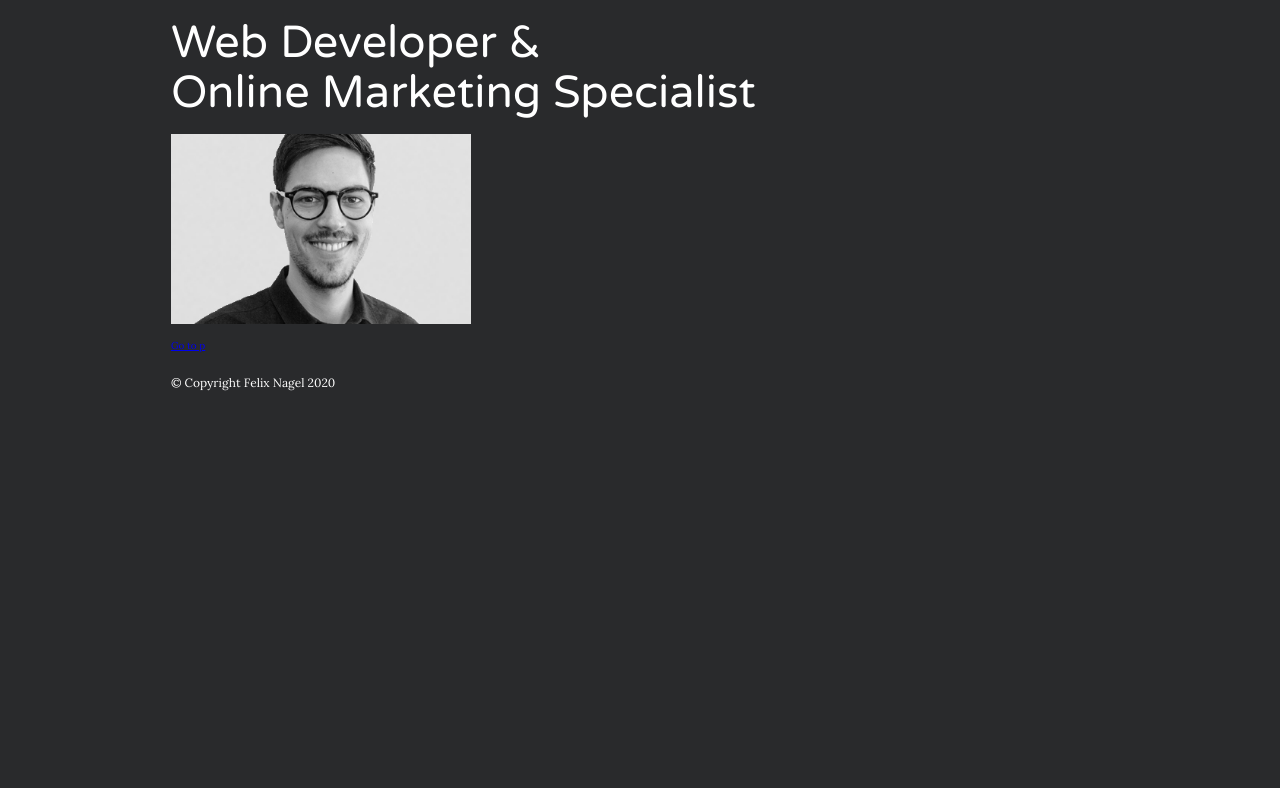
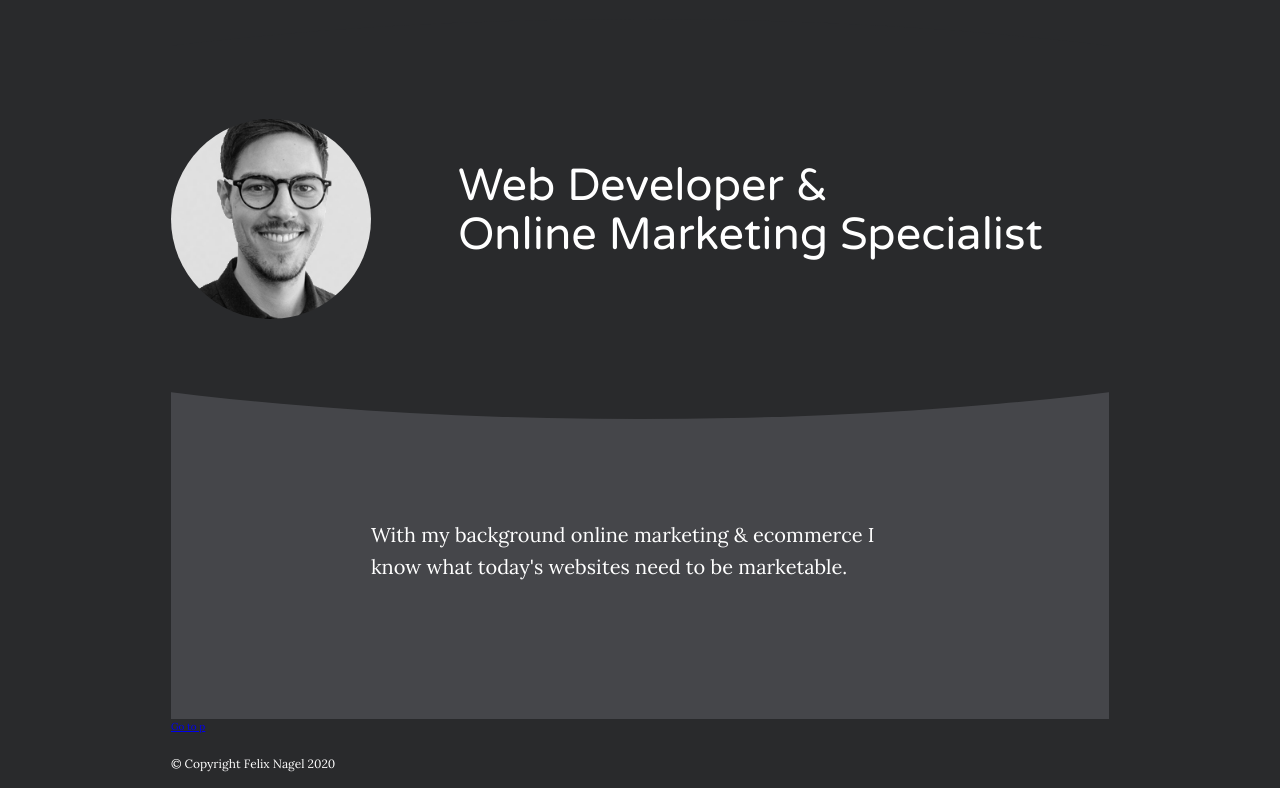
Before and after one commit to fenagel/personal-site, a Gatsby site: page / in a window 1280 px wide. Shown: the part 61-849 px from the top of the page. Before the commit the page ends 800 px from the top, so only its background shows below. Built offline with nearby package versions, Linux system fonts and the light colour scheme; Gatsby itself is replaced by a stand-in of ours.

Commit message:
added some styling on the homepage header including a profile picture

```diff
--- a/src/components/header.js
+++ b/src/components/header.js
@@ -9,7 +9,6 @@ const Div = styled.div`
   padding: 1.45rem 1.0875rem;
 `
 const MyHeader = styled.header`
-  margin-bottom: 1.45rem;
   background: #292A2C;
 `
 const StyledH1 = styled.h1`
--- a/src/components/image.js
+++ b/src/components/image.js
@@ -18,19 +18,23 @@ const Image = () => {
     query {
       placeholderImage: file(relativePath: { eq: "profile.jpg" }) {
         childImageSharp {
-          fluid(maxWidth: 300) {
-            ...GatsbyImageSharpFluid
+          fixed(height: 200, width: 200, quality: 100) {
+            ...GatsbyImageSharpFixed
           }
         }
       }
     }
   `)
 
-  if (!data?.placeholderImage?.childImageSharp?.fluid) {
+  if (!data?.placeholderImage?.childImageSharp?.fixed) {
     return <div>Picture not found</div>
   }
 
-  return <Img fluid={data.placeholderImage.childImageSharp.fluid} />
+  return <Img
+              fixed={data.placeholderImage.childImageSharp.fixed}
+              imgStyle={{borderRadius: '50%'
+              }}
+          />
 }
 
 export default Image
--- a/src/pages/index.js
+++ b/src/pages/index.js
@@ -6,26 +6,44 @@ import Layout from "../components/layout"
 import Image from "../components/image"
 import SEO from "../components/seo"
 
-const ImgDiv = styled.div`
-  max-width: 30rem;
-  margin-bottom: 1.45rem;
-`
 const H1 = styled.h1`
   font-size: 4.5rem;
+  grid-column-start: 2;
+  align-self: center;
 `
 const HeaderHome = styled.div`
-  display: flex;
+  display: grid;
+  grid-template-columns: 1fr 3fr;
+  grid-column-gap: 7rem;
+  align-items: center;
+  height: 50vh;
+  background-color: #292A2C;
+  clip-path: ellipse(100% 50%);
+`
+
+const GridImage = styled(Image)`
+  grid-column-start: 1;
+`
+
+const Intro = styled.div`
+  margin-top: 20rem;
+  font-size: 2rem;
+  height: 20vh;
+  background-color: #45464A;
+  padding: 20rem;
+  margin-top: -10rem;
 `
 
 const IndexPage = () => (
   <Layout>
     <SEO title="Home" />
     <HeaderHome>
+      <GridImage />
       <H1>Web Developer &<br></br>Online Marketing Specialist</H1>
     </HeaderHome>
-      <ImgDiv>
-        <Image />
-      </ImgDiv>
+    <Intro>
+      <p>With my background online marketing & ecommerce I know what today's websites need to be marketable.</p>
+    </Intro>
     <Link to="/projects/">Go to p</Link>
   </Layout>
 )
```
